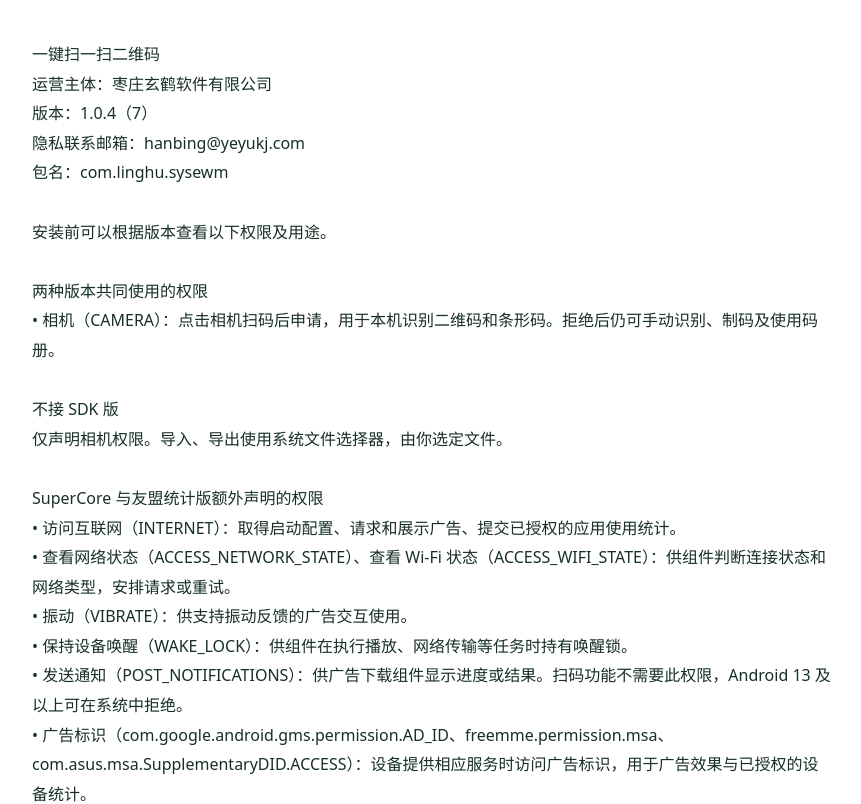
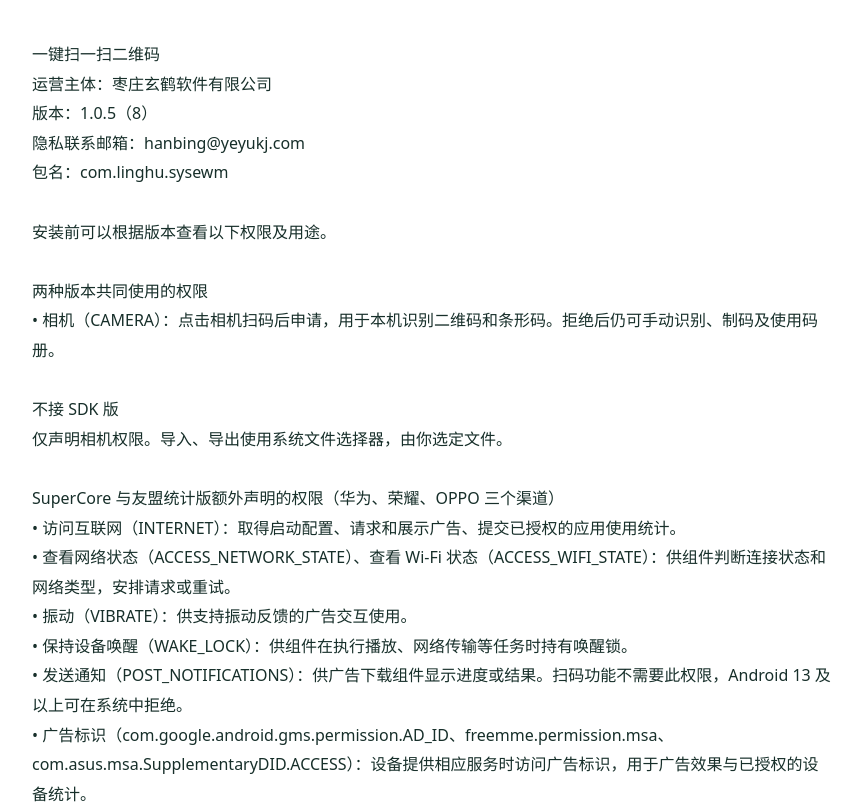
Before and after one commit to hjccsrhaq/good, a plain HTML site: page docs/onescan/permissions/index.html in a window 1280 px wide. Shown: the top 804 px of the page, without its empty margins (208-1069 px from the left). Drawn offline with Linux system fonts and the light colour scheme.

Commit message:
更新一键扫一扫二维码 1.0.5 华为、荣耀和 OPPO 的隐私政策

```diff
--- a/docs/onescan/permissions/index.html
+++ b/docs/onescan/permissions/index.html
@@ -1,6 +1,6 @@
 <!doctype html><html lang="zh-CN"><meta charset="utf-8"><meta name="viewport" content="width=device-width,initial-scale=1"><title>一键扫一扫二维码 · 运营主体与权限用途</title><style>body{max-width:800px;margin:40px auto;padding:0 24px;color:#172f2a;background:#fff;font:16px/1.85 system-ui,sans-serif}pre{white-space:pre-wrap;overflow-wrap:anywhere;font:inherit;margin:0}a{color:#075a51;text-underline-offset:.18em}strong{font-size:1.16em}b{font-size:1.6em}@media(max-width:600px){body{margin:24px auto;padding:0 20px}}</style><main><pre>一键扫一扫二维码
 运营主体：枣庄玄鹤软件有限公司
-版本：1.0.4（7）
+版本：1.0.5（8）
 隐私联系邮箱：hanbing@yeyukj.com
 包名：com.linghu.sysewm
 
@@ -12,7 +12,7 @@
 不接 SDK 版
 仅声明相机权限。导入、导出使用系统文件选择器，由你选定文件。
 
-SuperCore 与友盟统计版额外声明的权限
+SuperCore 与友盟统计版额外声明的权限（华为、荣耀、OPPO 三个渠道）
 • 访问互联网（INTERNET）：取得启动配置、请求和展示广告、提交已授权的应用使用统计。
 • 查看网络状态（ACCESS_NETWORK_STATE）、查看 Wi-Fi 状态（ACCESS_WIFI_STATE）：供组件判断连接状态和网络类型，安排请求或重试。
 • 振动（VIBRATE）：供支持振动反馈的广告交互使用。
```
